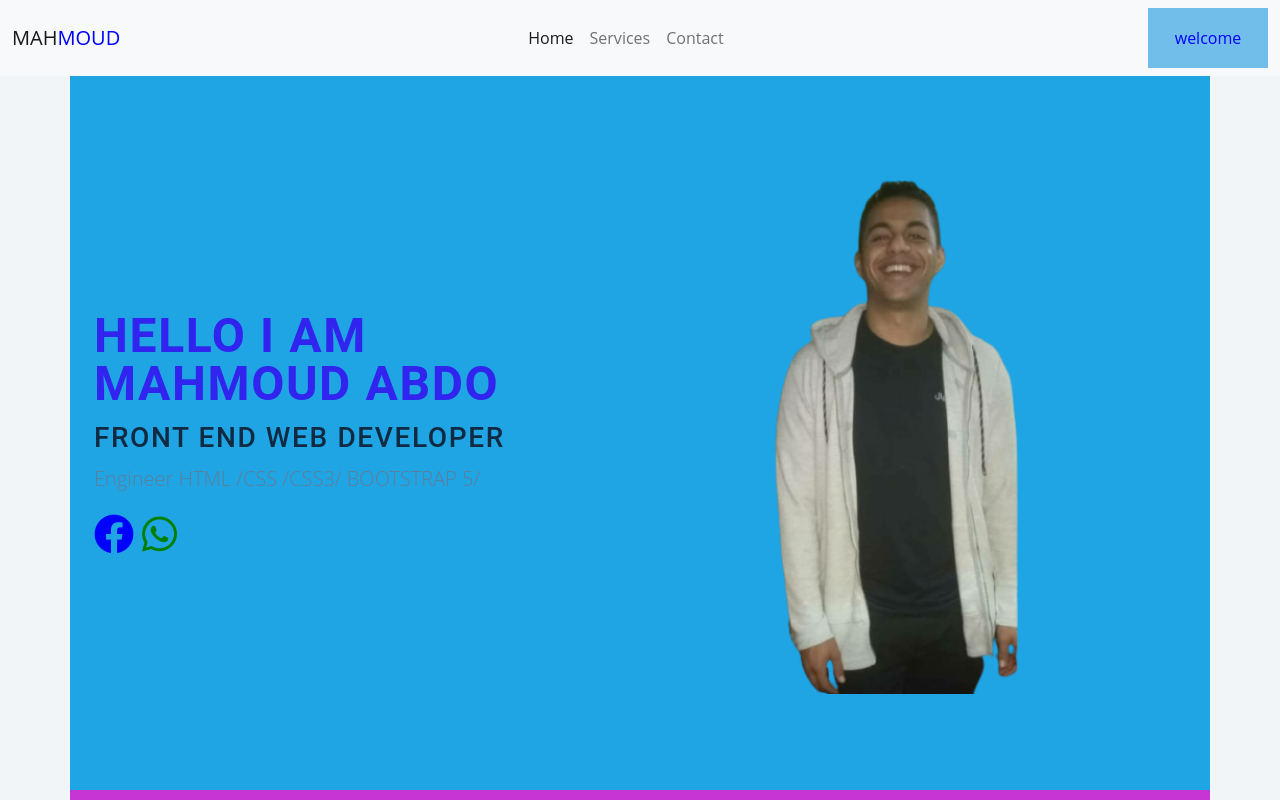
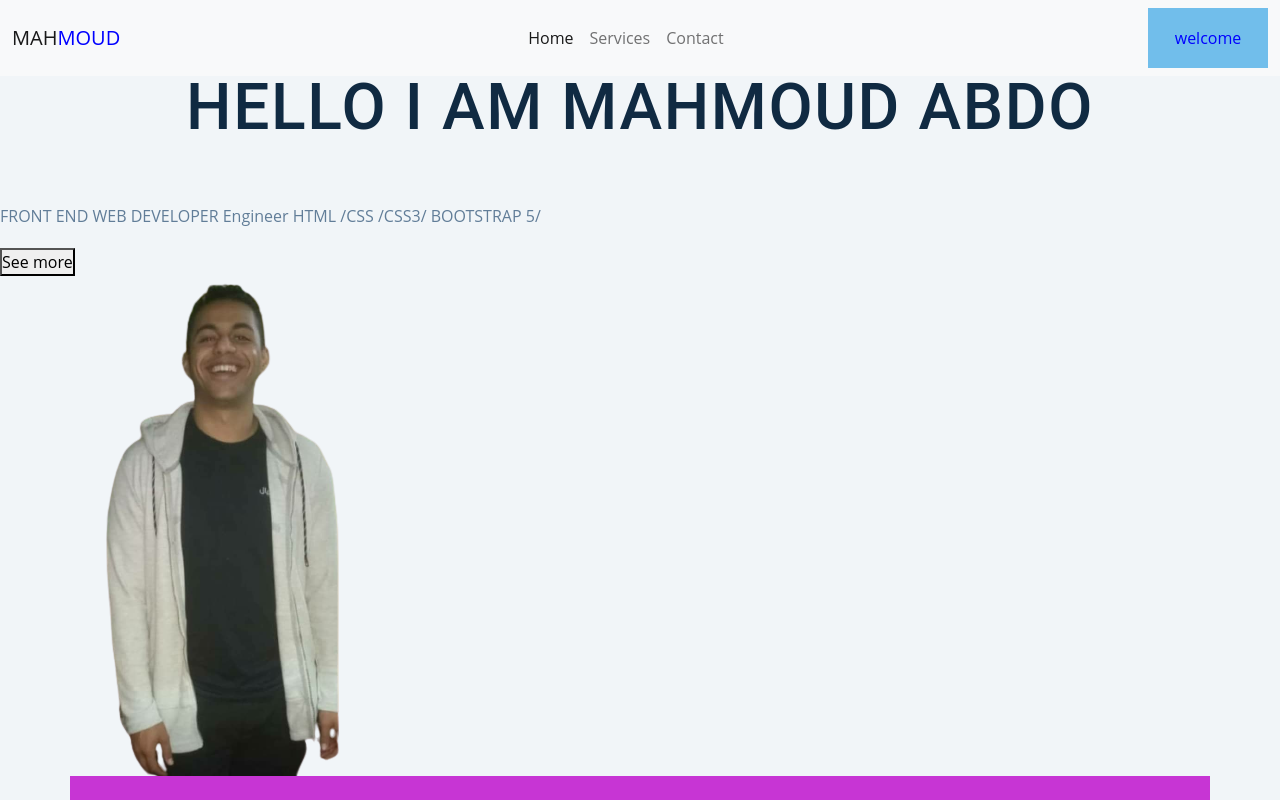
Before and after one commit to mahmoudccnn/port, a plain HTML site: page index.html in a window 1280 px wide. Shown: the top 800 px of the page. Drawn offline with nearby package versions, Linux system fonts and the light colour scheme.

Commit message:
Update index.html

```diff
--- a/index.html
+++ b/index.html
@@ -15,7 +15,7 @@
     <title>ENG/MAHMOUD ABDOU</title>
 </head>
 <body>
-    <nav class="navbar navbar-expand-lg bg-light" id="h">
+    <nav class="navbar navbar-expand-lg bg-light">
         <div class="container-fluid">
           <a class="navbar-brand" href="#">MAH<span>MOUD</span></a>
           <button class="navbar-toggler" type="button" data-bs-toggle="collapse" data-bs-target="#navbarSupportedContent" aria-controls="navbarSupportedContent" aria-expanded="false" aria-label="Toggle navigation">
@@ -46,32 +46,44 @@
 
 
 
-      <div class="container col-xxl-8 px-4 py-5">
-        <div class="row flex-lg-row-reverse align-items-center g-5 py-5">
-          <div class="col-10 col-sm-8 col-lg-6">
-            <img src="logo.png" class="d-block mx-lg-auto img-fluid" alt="Bootstrap Themes" width="700" height="500" loading="lazy">
-          </div>
-          <div class="col-lg-6">
-
-
-            <h1 class="display-5 fw-bold lh-1 mb-3">HELLO I AM MAHMOUD ABDO</h1>
-            <h3 class=" ">FRONT END WEB DEVELOPER</h3>
-            <p class="lead">
 
 
 
 
+
+
+
+
+      <div class= 'contai'>
+        <div class="container_content">
+        <div class="container_content_inner">
+        <div class="title">
+          <h1>HELLO I AM MAHMOUD ABDO </h1>
+        </div>
+        <div class="par">
+        <p>
+          FRONT END WEB DEVELOPER
+
           Engineer
           HTML /CSS /CSS3/ BOOTSTRAP 5/
-
          </p>
-            <div class="d-grid gap-2 d-md-flex justify-content-md-start">
-                <a href="https://www.facebook.com/profile.php?id=100010017334478"><i class="fa-brands fa-facebook"></i></a>
-                <a href="https://api.whatsapp.com/send?phone=%2B201154624698&text&app_absent=0"><i class="fa-brands fa-whatsapp"></i></a>
+        </div>
+        <div class="btns">
+        <button class='btns_more'> See more </button>
         </div>
         </div>
         </div>
+         <div class="container_outer_img">
+         <div class="img-inner">
+         <img src='logo.png'  alt="" class="container_img"/>
                </div>
+             </div>
+          </div>
+        <div class="overlay"></div>
+
+
+
+
 
 
 
@@ -124,7 +136,7 @@ HTML /CSS /CSS3/ BOOTSTRAP 5/
 
 
 
-      <div class="container px-4 poos py-5" id="s"  >
+      <div class="container px-4 poos py-5" id="featured-3">
         <h2 class="pb-2 border-bottom">work sites</h2>
         <div class="row g-4 py-5 row-cols-1 row-cols-lg-3">
           <div class="feature col">
@@ -211,7 +223,7 @@ HTML /CSS /CSS3/ BOOTSTRAP 5/
 
 
     <footer>
-      <div class="fo" id="c">
+      <div class="fo">
           <div class="footer-top">
               <div class="row">
                   <div class="col-md-6 col-lg-3 about-footer">
```
Lines whose indentation alone changed are shown as unchanged.
